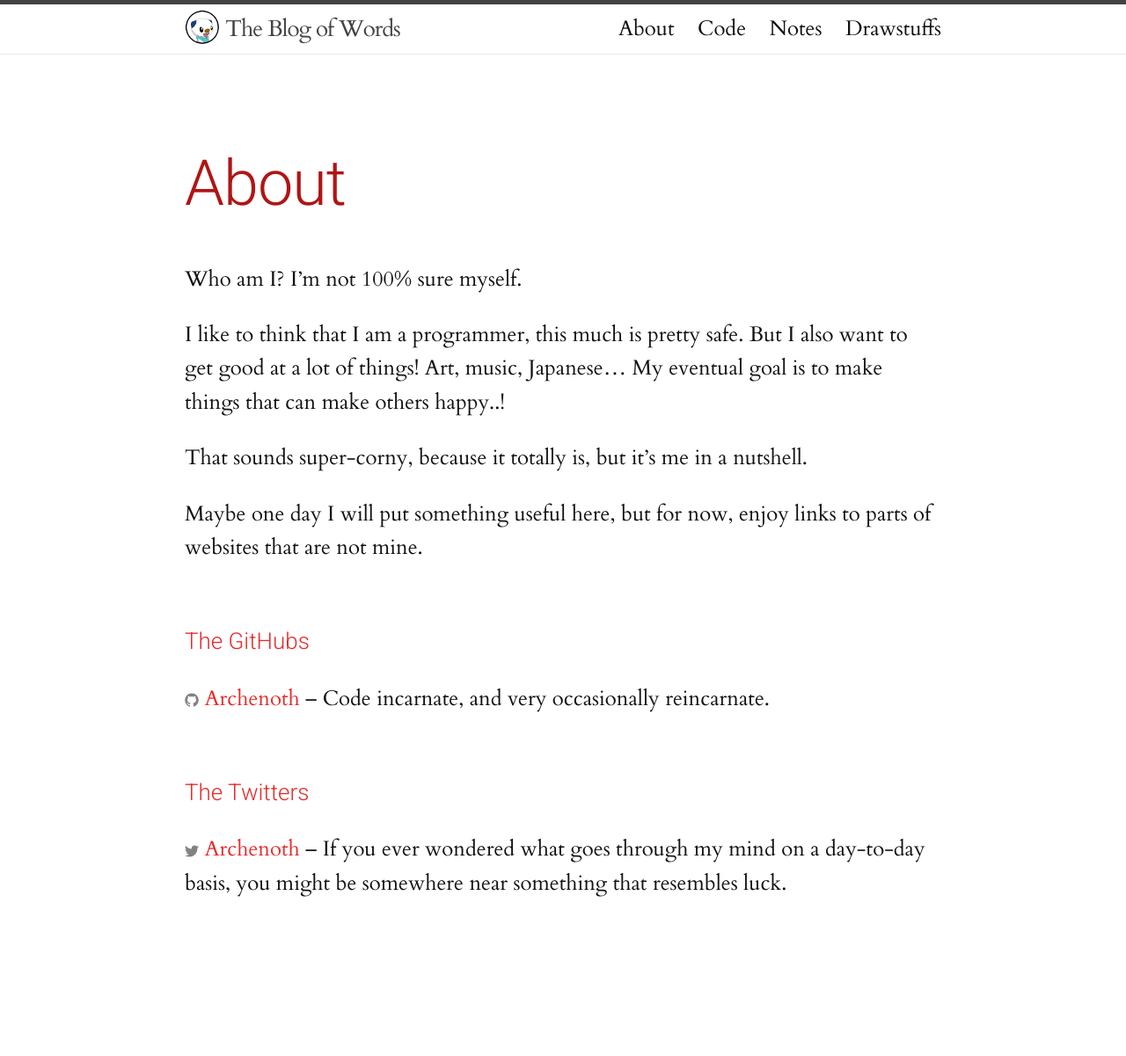
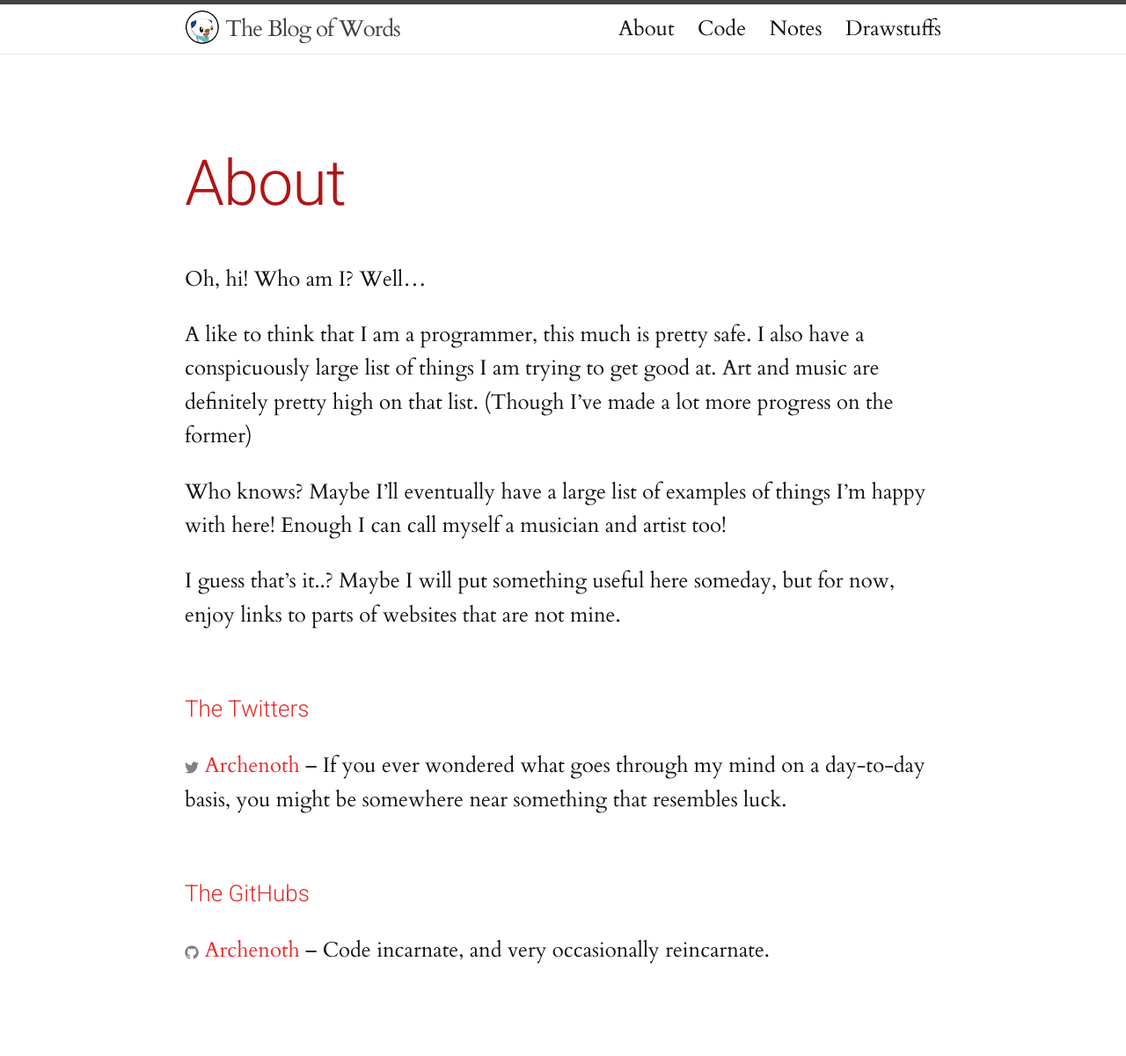
Before and after one commit to Crinklewott/diape.red, a Jekyll site: the page built from about.md, in a window 1280 px wide. Shown: the whole page at 88% size. Built offline with Jekyll 4.4.1, drawn with Linux system fonts in a browser that asks for light colours; before the commit the page ends 1124 px from its top, so only the background shows below that.

Commit message:
Less corny "about me" page..!

```diff
--- a/about.md
+++ b/about.md
@@ -4,23 +4,19 @@ title: About
 permalink: /about/
 ---
 
-Who am I? I'm not 100% sure myself.
+Oh, hi! Who am I? Well...
 
-I like to think that I am a programmer, this much is pretty safe. But
-I also want to get good at a lot of things! Art, music, Japanese... My
-eventual goal is to make things that can make others happy..!
+A like to think that I am a programmer, this much is pretty safe. I
+also have a conspicuously large list of things I am trying to get good
+at. Art and music are definitely pretty high on that list. (Though
+I've made a lot more progress on the former)
 
-That sounds super-corny, because it totally is, but it's me in a
-nutshell.
+Who knows? Maybe I'll eventually have a large list of examples of
+things I'm happy with here! Enough I can call myself a musician and
+artist too!
 
-Maybe one day I will put something useful here, but for now, enjoy
-links to parts of websites that are not mine.
-
-{% if site.github_username %}
-### [The GitHubs](https://github.com/{{site.github_username}})
-  {% include icon-github.html username=site.github_username %} -- Code
-  incarnate, and very occasionally reincarnate.
-{% endif %}
+I guess that's it..? Maybe I will put something useful here someday,
+but for now, enjoy links to parts of websites that are not mine.
 
 {% if site.twitter_username %}
 ### [The Twitters](https://twitter.com/{{site.twitter_username}})
@@ -28,3 +24,9 @@ links to parts of websites that are not mine.
   you ever wondered what goes through my mind on a day-to-day basis,
   you might be somewhere near something that resembles luck.
 {% endif %}
+
+{% if site.github_username %}
+### [The GitHubs](https://github.com/{{site.github_username}})
+  {% include icon-github.html username=site.github_username %} -- Code
+  incarnate, and very occasionally reincarnate.
+{% endif %}
```
